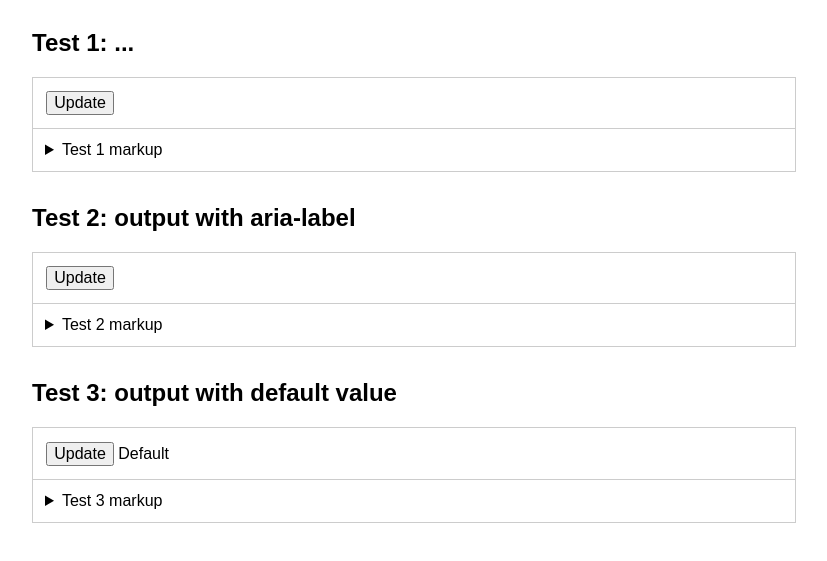
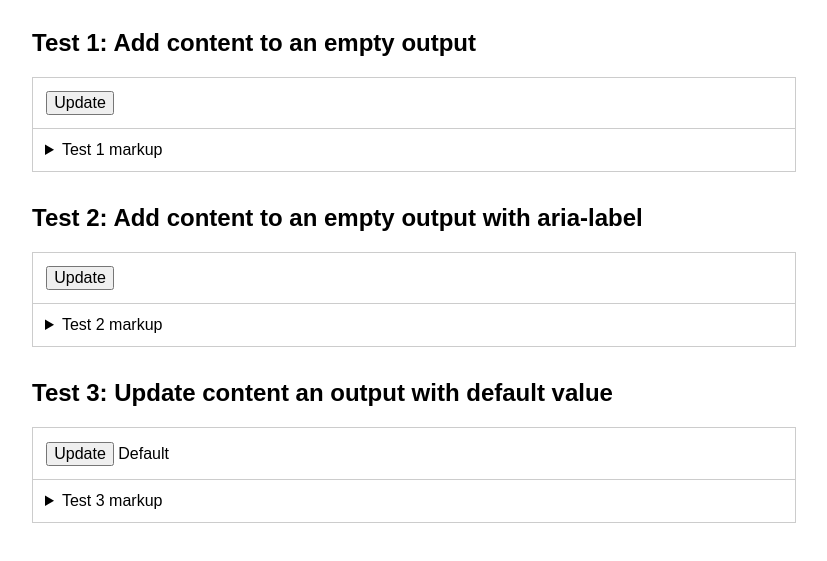
Before and after one commit to scottaohara/tests, a plain HTML site: page html-output/index.html in a window 1280 px wide. Shown: the part 119-680 px from the top of the page, without its empty margins (226-1053 px from the left). Drawn offline with Linux system fonts and the light colour scheme.

Commit message:
add headings

```diff
--- a/html-output/index.html
+++ b/html-output/index.html
@@ -23,7 +23,7 @@
 
 
       <div class="test">
-        <h2>...</h2>
+        <h2>Add content to an empty output</h2>
         <div class="test__case">
           <button onClick="update()">Update</button>
           <output id="aa"></output>
@@ -40,7 +40,7 @@
 
 
       <div class="test">
-        <h2>output with aria-label</h2>
+        <h2>Add content to an empty output with aria-label</h2>
         <div class="test__case">
           <button onClick="update2()">Update</button>
           <output id="bb" aria-label="Update area"></output>
@@ -58,7 +58,7 @@
 
 
       <div class="test">
-        <h2>output with default value</h2>
+        <h2>Update content an output with default value</h2>
         <div class="test__case">
           <button onClick="update3()">Update</button>
           <output id="cc" value="default">Default</output>
@@ -74,10 +74,6 @@
       </div>
 
 
-
-
-
-
       <script src="../-assets/shared.js"></script>
     </div>
   </body>
```
